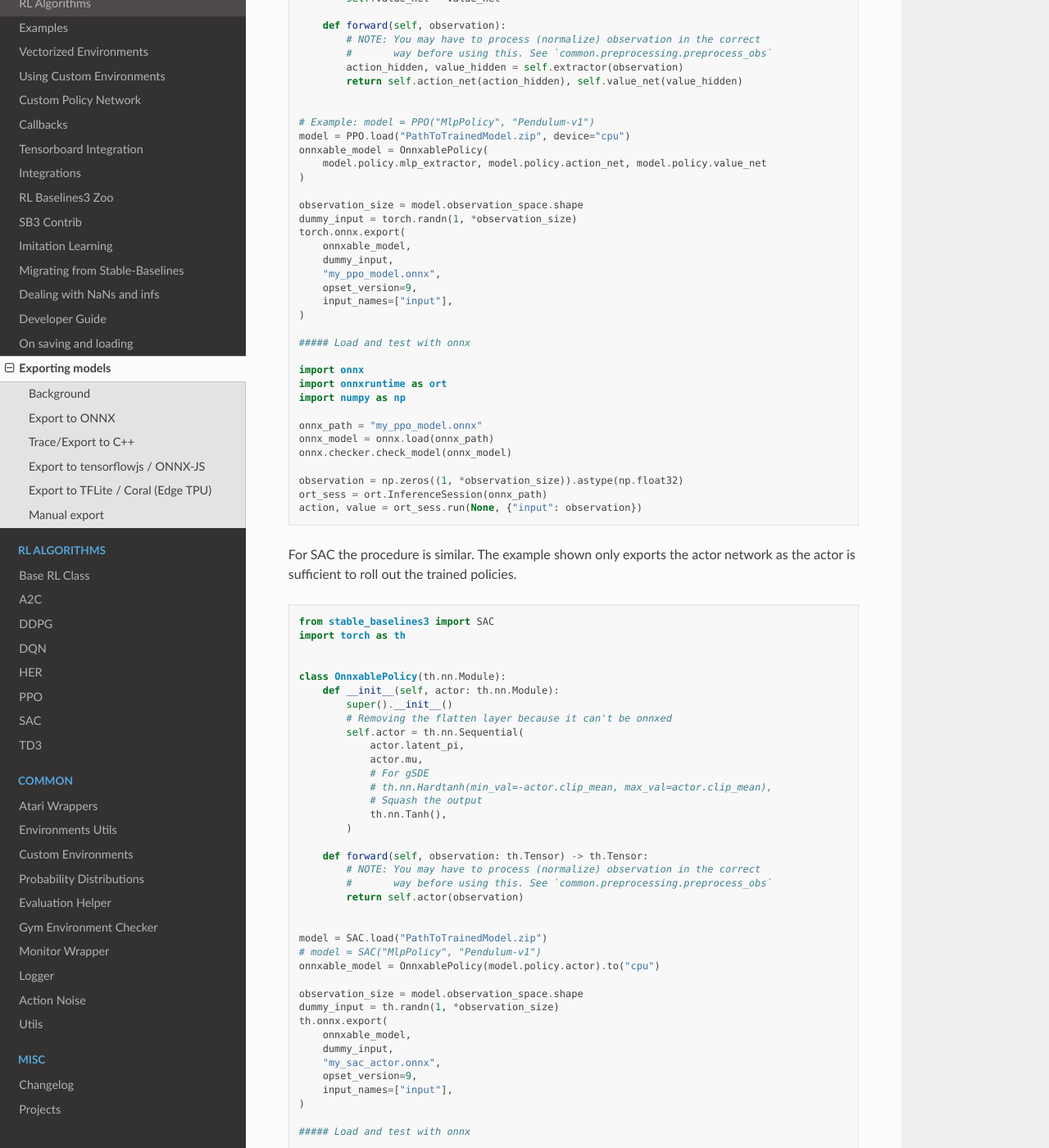
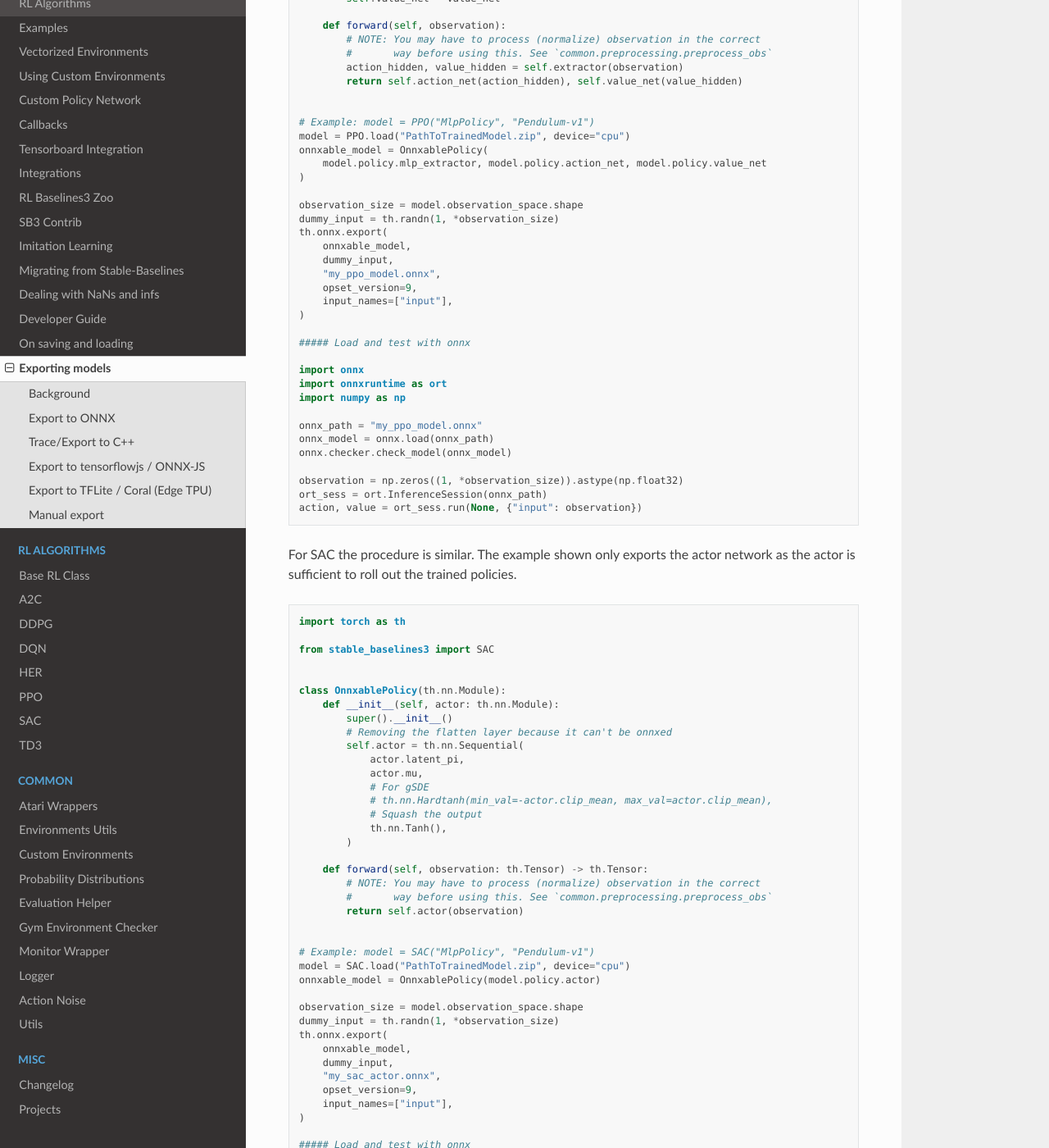
Before and after one commit to DLR-RM/stable-baselines3, a Sphinx documentation site: the page built from docs/guide/export.rst, in a window 1280 px wide and 1400 px high, scrolled down 1260 px. Shown: the whole window at 82% size. Built offline with Sphinx 7.4.7 and the Read the Docs theme 2.0.0, drawn with Linux system fonts in a browser that asks for light colours.

Commit message:
fix torch -> th

```diff
--- a/docs/guide/export.rst
+++ b/docs/guide/export.rst
@@ -51,7 +51,7 @@ For PPO, assuming a shared feature extactor.
   from stable_baselines3 import PPO
 
 
-  class OnnxablePolicy(torch.nn.Module):
+  class OnnxablePolicy(th.nn.Module):
       def __init__(self, extractor, action_net, value_net):
           super().__init__()
           self.extractor = extractor
@@ -72,8 +72,8 @@ For PPO, assuming a shared feature extactor.
   )
 
   observation_size = model.observation_space.shape
-  dummy_input = torch.randn(1, *observation_size)
-  torch.onnx.export(
+  dummy_input = th.randn(1, *observation_size)
+  th.onnx.export(
       onnxable_model,
       dummy_input,
       "my_ppo_model.onnx",
@@ -100,8 +100,9 @@ For SAC the procedure is similar. The example shown only exports the actor netwo
 
 .. code-block:: python
 
+  import torch as th
+
   from stable_baselines3 import SAC
-  import torch as th
 
 
   class OnnxablePolicy(th.nn.Module):
@@ -123,9 +124,9 @@ For SAC the procedure is similar. The example shown only exports the actor netwo
           return self.actor(observation)
 
 
-  model = SAC.load("PathToTrainedModel.zip")
-  # model = SAC("MlpPolicy", "Pendulum-v1")
-  onnxable_model = OnnxablePolicy(model.policy.actor).to("cpu")
+  # Example: model = SAC("MlpPolicy", "Pendulum-v1")
+  model = SAC.load("PathToTrainedModel.zip", device="cpu")
+  onnxable_model = OnnxablePolicy(model.policy.actor)
 
   observation_size = model.observation_space.shape
   dummy_input = th.randn(1, *observation_size)
```
